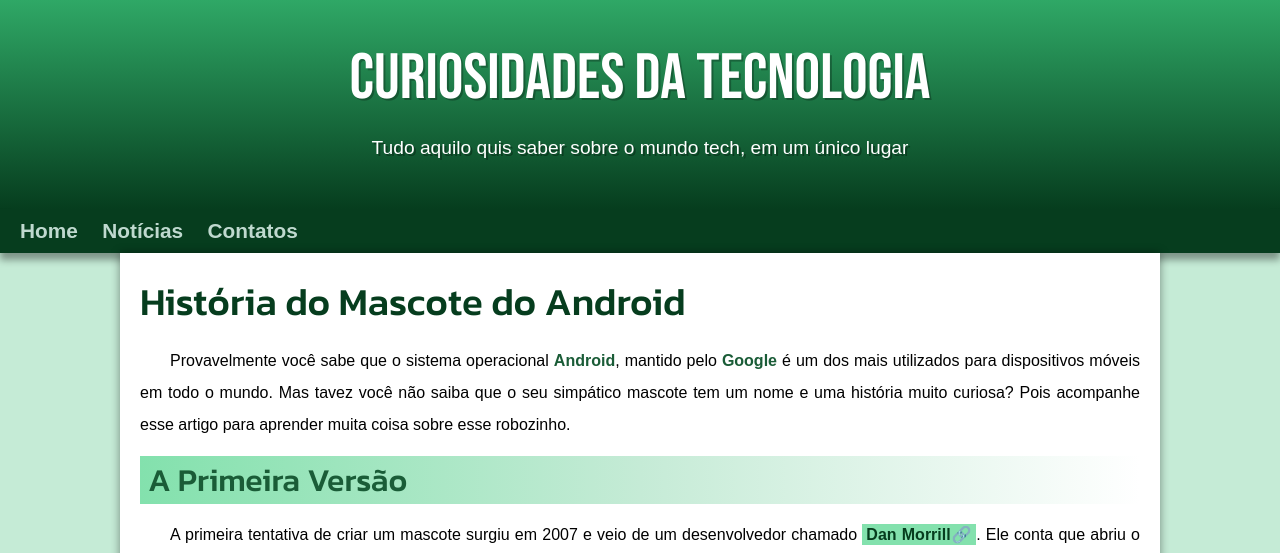
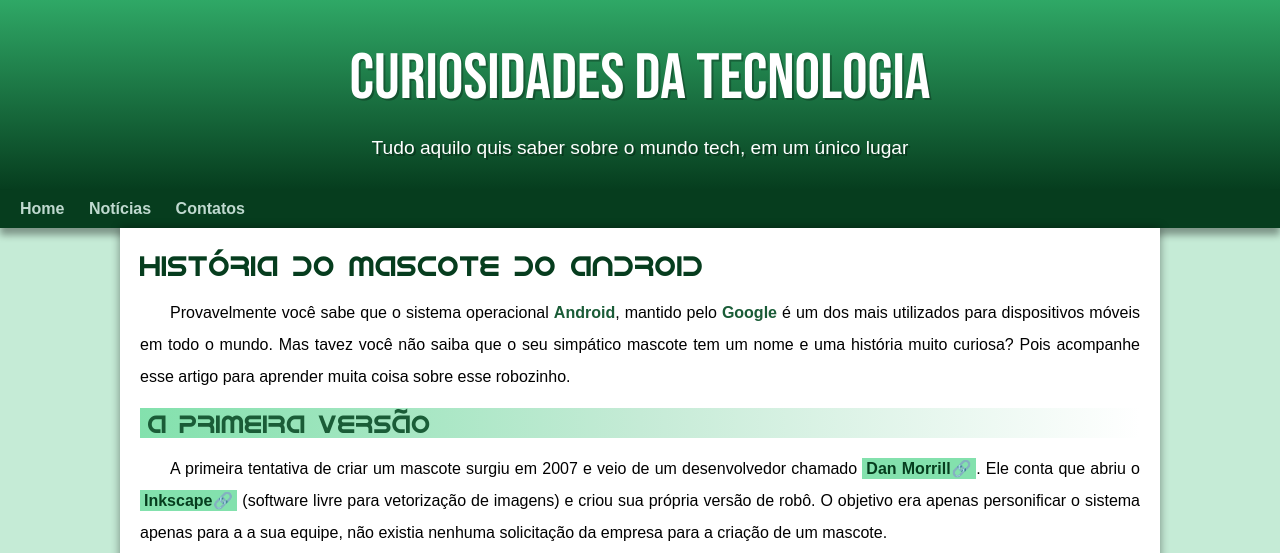
Before and after one commit to PedroF7/projeto-android, a plain HTML site: page index.html in a window 1280 px wide. Shown: the top 553 px of the page. Drawn offline with Linux system fonts and the light colour scheme.

Commit message:
Favicon e fonte atualizados!

```diff
--- a/estilo/style.css
+++ b/estilo/style.css
@@ -2,17 +2,14 @@
 
 @import url('https://fonts.googleapis.com/css2?family=Bebas+Neue&display=swap');
 
-
-@import url('https://fonts.googleapis.com/css2?family=Kanit:wght@500&display=swap');
-
 @font-face {
     font-family: 'Android';
-    src: url(/fontes/idroid.otf) format('opentype');
+    src: url(../fontes/idroid.otf) format('opentype');
 }
 
 @font-face {
     font-family: 'Work Sans';
-    src: url(/fontes/worksans.ttf.ttf) format('truetype');
+    src: url(../fontes/worksans.ttf) format('truetype');
 }
 
 *{
@@ -33,7 +30,6 @@
     --fonte-destaque: 'Bebas neue', 'cursive';
     --fonte-android: 'android', 'cursive';
     --font-aside: 'Work Sans', sans-serif;
-    --fonte-teste: 'Kanit', sans-serif;
 
 
 }
@@ -74,7 +70,7 @@ header > p{
     padding-left: 10px;
     color: white;
     margin: auto;
-    padding-bottom: 50px;
+    margin-bottom: 20px;
     text-shadow: 2px 2px 0px rgba(0, 0, 0, 0.315);
 }
 
@@ -88,7 +84,6 @@ nav > a{
     color: var(--cor06);
     padding: 10px;
     border-radius: 5px;
-    font-size: 1.3em;
     text-decoration: none;
     font-weight: bold;
     transition-duration: .5s;
@@ -114,16 +109,16 @@ main{
 
 main  h1{
     color: var(--cor05);
-    font-family: var(--fonte-teste);
+    font-family: var(--fonte-android);
     font-weight: normal;
-    font-size: 2.4em;
+    font-size: 1.8em;
 }
 
 
 main h2 {
-    font-family: var(--fonte-teste);
+    font-family: var(--fonte-android);
     color: var(--cor04);
-    font-size: 2em;
+    font-size: 1.6em;
     background-image: linear-gradient(to right, var(--cor01), var(--cor00), transparent);
     text-indent: 8px;
     font-weight: normal;
@@ -186,6 +181,7 @@ aside{
     padding: 10px;
     border-radius: 13px;
     box-shadow: 3px 3px 8px rgba(0, 0, 0, 0.342);
+    font-family: var(--font-aside);
 }
 
 aside h3{
```
Also changed, not shown: fontes/worksans.ttf (renamed from fontes/worksans.ttf.ttf).
